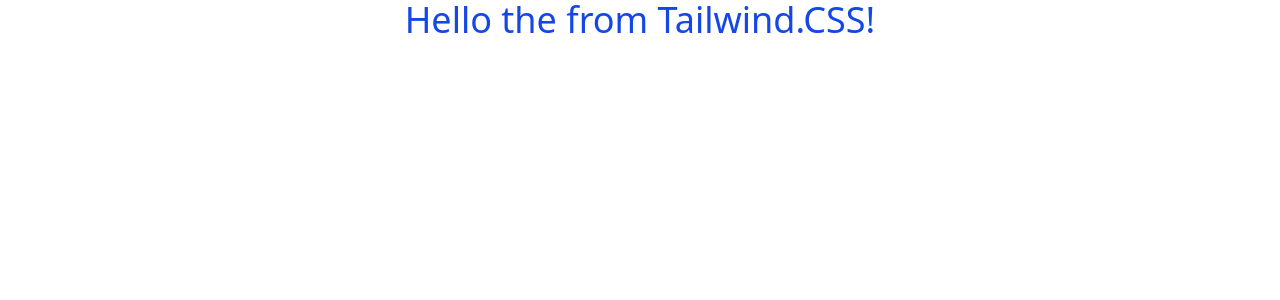
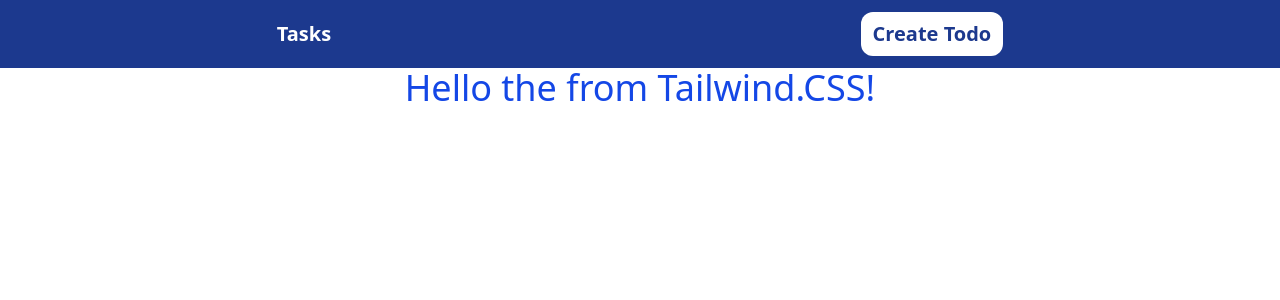
Before and after one commit to ken-jibril/Todos, a React (Vite) app: page / in a window 1280 px wide. Shown: the top 300 px of the page. Built offline with nearby package versions, Linux system fonts and the light colour scheme.

Commit message:
import navigation bar, and and wrap the navbar component in the router

```diff
--- a/src/App.jsx
+++ b/src/App.jsx
@@ -1,6 +1,6 @@
-import { useState } from 'react'
 import { BrowserRouter as Router, Route, Routes } from 'react-router-dom'
 import Home from './Pages/Home';
+import Navbar from './components/Navbar';
 
 function App() {
 
@@ -8,6 +8,8 @@
   return (
     <>
      <Router>
+      <Navbar />
+
       <Routes>
         <Route path='/' element={<Home />}/>
       </Routes>
```
